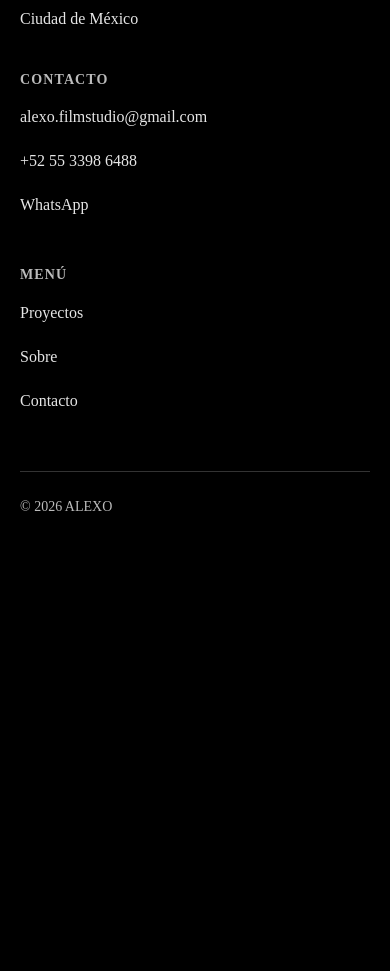
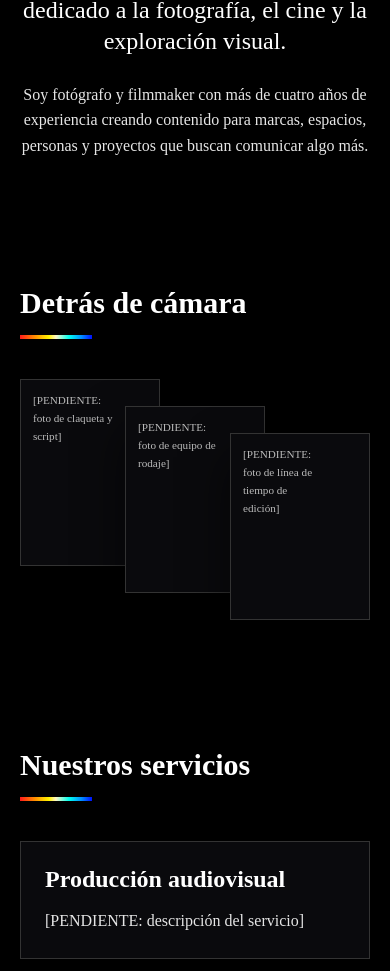
Before and after one commit to alexostudio/portfolio-alexo, an Astro site: page / in a window 390 px wide. Shown: the part 1029-2000 px from the top of the page. Before the commit the page ends 1579 px from the top, so only its background shows below. Built offline with nearby package versions, Linux system fonts and the light colour scheme; Astro itself is replaced by a stand-in of ours.

Commit message:
Fase 3: secciones Sobre, Detrás de cámara, Servicios y Cierre
- Sobre ALEXO centrado, con ancla #sobre para el menú
- Detrás de cámara: tres tomas en escalera, en porcentajes para que la
  composición se mantenga en el celular (recuadros provisionales sin fotos)
- Servicios como datos en src/data/servicios.ts, rejilla auto-fit
- Cierre "Hagamos algo extraordinario." con la barra de la marca
- Utilidades .seccion y .titulo-seccion en global.css

Co-Authored-By: Claude Opus 5.5 <noreply@anthropic.com>

```diff
--- /dev/null
+++ b/src/components/Cierre.astro
@@ -0,0 +1,27 @@
+---
+// Remate de la portada (references/estructura.md, sección 7).
+---
+
+<section class="seccion contenedor cierre" aria-labelledby="cierre-titulo">
+	<h2 id="cierre-titulo">Hagamos algo extraordinario.</h2>
+	<span class="barra-alexo barra-larga" aria-hidden="true"></span>
+</section>
+
+<style>
+	.cierre {
+		display: grid;
+		gap: 2rem;
+	}
+
+	h2 {
+		max-width: 14ch;
+		font-size: var(--texto-cierre);
+		line-height: 1;
+		letter-spacing: -0.01em;
+	}
+
+	.barra-larga {
+		width: min(100%, 16rem);
+		height: calc(var(--alto-barra) * 1.5);
+	}
+</style>
--- /dev/null
+++ b/src/components/DetrasDeCamara.astro
@@ -0,0 +1,121 @@
+---
+import type { ImageMetadata } from 'astro';
+import { Image } from 'astro:assets';
+
+// Fotos de references/estructura.md, sección 3. Cuando lleguen:
+//   import claqueta from '../assets/detras/claqueta-script.jpg';
+// y sustituir `imagen: null` por `imagen: claqueta`. El recorte 3:4 debe aprobarlo ALEXO.
+interface Toma {
+	imagen: ImageMetadata | null;
+	alt: string;
+	pendiente: string;
+}
+
+const tomas: Toma[] = [
+	{ imagen: null, alt: '', pendiente: 'claqueta y script' },
+	{ imagen: null, alt: '', pendiente: 'equipo de rodaje' },
+	{ imagen: null, alt: '', pendiente: 'línea de tiempo de edición' },
+];
+---
+
+<section class="seccion contenedor detras" aria-labelledby="detras-titulo">
+	<div class="cabecera">
+		<h2 id="detras-titulo" class="titulo-seccion">Detrás de cámara</h2>
+		<span class="barra-alexo" aria-hidden="true"></span>
+	</div>
+
+	<ul class="escalera">
+		{
+			tomas.map((toma) => (
+				<li class="toma">
+					{toma.imagen ? (
+						<Image
+							src={toma.imagen}
+							alt={toma.alt}
+							widths={[320, 480, 640, 960]}
+							sizes="(min-width: 64rem) 26rem, 40vw"
+						/>
+					) : (
+						<div class="provisional">
+							<span>[PENDIENTE: foto de {toma.pendiente}]</span>
+						</div>
+					)}
+				</li>
+			))
+		}
+	</ul>
+</section>
+
+<style>
+	.detras {
+		display: grid;
+		gap: 2.5rem;
+	}
+
+	.cabecera {
+		display: grid;
+		gap: 1rem;
+	}
+
+	/*
+	 * Escalera en porcentajes: se mantiene igual a cualquier ancho, solo cambia la escala.
+	 * Toma: 40 % del ancho, 3:4 → alto = 53.3 % del ancho. Contenedor 16:11 → alto = 68.75 %.
+	 * La última empieza en (68.75 − 53.3) / 68.75 ≈ 22.4 % para acabar en el borde inferior.
+	 */
+	.escalera {
+		position: relative;
+		width: 100%;
+		max-width: 64rem;
+		margin-inline: auto;
+		aspect-ratio: 16 / 11;
+		padding: 0;
+		list-style: none;
+	}
+
+	.toma {
+		position: absolute;
+		width: 40%;
+		aspect-ratio: 3 / 4;
+		box-shadow: 0 1.5rem 3rem rgb(0 0 0 / 0.6);
+	}
+
+	.toma:nth-child(1) {
+		left: 0;
+		top: 0;
+		z-index: 1;
+	}
+
+	.toma:nth-child(2) {
+		left: 30%;
+		top: 11.2%;
+		z-index: 2;
+	}
+
+	.toma:nth-child(3) {
+		left: 60%;
+		top: 22.4%;
+		z-index: 3;
+	}
+
+	.toma :global(img) {
+		width: 100%;
+		height: 100%;
+		object-fit: cover;
+	}
+
+	/* Texto arriba a la izquierda: la toma siguiente tapa el 25 % derecho de cada recuadro */
+	.provisional {
+		display: grid;
+		place-items: start;
+		height: 100%;
+		padding: 0.75rem;
+		background: var(--color-superficie);
+		border: 1px solid var(--color-linea);
+		font-size: clamp(0.6875rem, 0.6rem + 0.4vw, 0.875rem);
+		color: var(--color-texto-tenue);
+	}
+
+	.provisional span {
+		max-width: 70%;
+	}
+</style>
--- /dev/null
+++ b/src/components/Servicios.astro
@@ -0,0 +1,59 @@
+---
+import { servicios } from '../data/servicios';
+---
+
+<section class="seccion contenedor servicios" aria-labelledby="servicios-titulo">
+	<div class="cabecera">
+		<h2 id="servicios-titulo" class="titulo-seccion">Nuestros servicios</h2>
+		<span class="barra-alexo" aria-hidden="true"></span>
+	</div>
+
+	<ul class="lista">
+		{
+			servicios.map((servicio) => (
+				<li class="tarjeta">
+					<h3>{servicio.titulo}</h3>
+					<p>{servicio.descripcion}</p>
+				</li>
+			))
+		}
+	</ul>
+</section>
+
+<style>
+	.servicios {
+		display: grid;
+		gap: 2.5rem;
+	}
+
+	.cabecera {
+		display: grid;
+		gap: 1rem;
+	}
+
+	/* Tantas columnas como quepan (3 en escritorio, 1 en celular) */
+	.lista {
+		display: grid;
+		grid-template-columns: repeat(auto-fit, minmax(min(100%, 17rem), 1fr));
+		gap: 1.25rem;
+		padding: 0;
+		list-style: none;
+	}
+
+	.tarjeta {
+		display: grid;
+		align-content: start;
+		gap: 1rem;
+		padding: clamp(1.5rem, 1rem + 2vw, 2.5rem);
+		background: var(--color-superficie);
+		border: 1px solid var(--color-linea);
+	}
+
+	h3 {
+		font-size: var(--texto-tarjeta);
+	}
+
+	p {
+		color: var(--color-texto-suave);
+	}
+</style>
--- /dev/null
+++ b/src/components/Sobre.astro
@@ -0,0 +1,37 @@
+---
+// Textos de references/estructura.md (aprobados por ALEXO).
+---
+
+<section id="sobre" class="seccion contenedor sobre" aria-labelledby="sobre-titulo">
+	<h2 id="sobre-titulo" class="titulo-seccion">Sobre ALEXO</h2>
+	<span class="barra-alexo" aria-hidden="true"></span>
+	<p class="entrada">
+		ALEXO es mi espacio creativo dedicado a la fotografía, el cine y la exploración visual.
+	</p>
+	<p>
+		Soy fotógrafo y filmmaker con más de cuatro años de experiencia creando contenido para
+		marcas, espacios, personas y proyectos que buscan comunicar algo más.
+	</p>
+</section>
+
+<style>
+	.sobre {
+		display: grid;
+		justify-items: center;
+		gap: 1.5rem;
+		text-align: center;
+	}
+
+	p {
+		max-width: 60ch;
+		color: var(--color-texto-suave);
+	}
+
+	.entrada {
+		max-width: 32ch;
+		font-family: var(--fuente-titulos);
+		font-size: var(--texto-tarjeta);
+		line-height: 1.3;
+		color: var(--color-texto);
+	}
+</style>
--- /dev/null
+++ b/src/data/servicios.ts
@@ -0,0 +1,22 @@
+// Servicios de la portada. Títulos de references/estructura.md.
+// Las descripciones las tiene que confirmar ALEXO: no inventar.
+
+export interface Servicio {
+	titulo: string;
+	descripcion: string;
+}
+
+export const servicios: Servicio[] = [
+	{
+		titulo: 'Producción audiovisual',
+		descripcion: '[PENDIENTE: descripción del servicio]',
+	},
+	{
+		titulo: 'Fotografía',
+		descripcion: '[PENDIENTE: descripción del servicio]',
+	},
+	{
+		titulo: 'Postproducción y dirección creativa',
+		descripcion: '[PENDIENTE: descripción del servicio]',
+	},
+];
--- a/src/pages/index.astro
+++ b/src/pages/index.astro
@@ -1,8 +1,17 @@
 ---
+import Cierre from '../components/Cierre.astro';
+import DetrasDeCamara from '../components/DetrasDeCamara.astro';
 import Hero from '../components/Hero.astro';
+import Servicios from '../components/Servicios.astro';
+import Sobre from '../components/Sobre.astro';
 import Base from '../layouts/Base.astro';
 ---
 
 <Base encabezadoSuperpuesto>
 	<Hero />
+	<Sobre />
+	<DetrasDeCamara />
+	<Servicios />
+	<!-- Fase 4: Proyectos recientes y Exploraciones van aquí -->
+	<Cierre />
 </Base>
--- a/src/styles/global.css
+++ b/src/styles/global.css
@@ -40,6 +40,7 @@
 
 	/* Espaciado y medidas */
 	--margen-lateral: clamp(1.25rem, 0.5rem + 3vw, 3.5rem);
+	--espacio-seccion: clamp(4rem, 2.514rem + 6.095vw, 8rem); /* 64 → 128 px entre secciones */
 	--ancho-maximo: 90rem;
 	--alto-barra: 4px;
 	--objetivo-tactil: 44px;
@@ -144,6 +145,15 @@ button {
 	background: var(--gradiente-alexo);
 }
 
+/* Bloque de sección de la portada: espacio vertical común */
+.seccion {
+	padding-block: var(--espacio-seccion);
+}
+
+.titulo-seccion {
+	font-size: var(--texto-seccion);
+}
+
 /* Oculto a la vista, pero disponible para lectores de pantalla */
 .solo-lector {
 	position: absolute;
```
Also changed, not shown: README.md.
